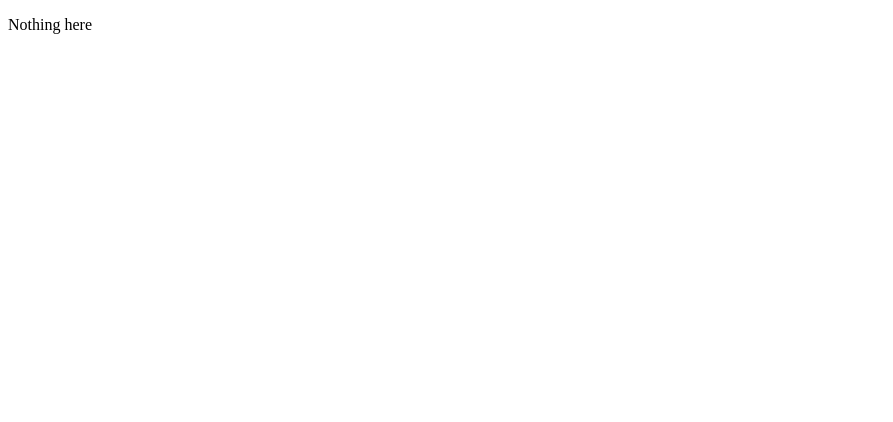
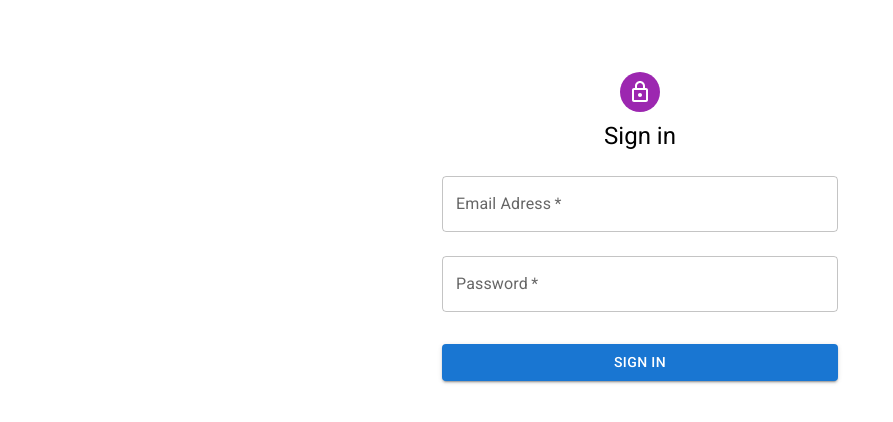
Before and after one commit to dvalentina/protected-dashboard, a React (Create React App) app in the folder front-end/: page /signin in a window 1280 px wide. Shown: the top 422 px of the page, without its empty margins (0-893 px from the left). Built offline with nearby package versions, Linux system fonts and the light colour scheme.

Commit message:
signin page layout

```diff
--- a/front-end/package.json
+++ b/front-end/package.json
@@ -5,6 +5,7 @@
   "dependencies": {
     "@emotion/react": "^11.9.3",
     "@emotion/styled": "^11.9.3",
+    "@mui/icons-material": "^5.8.4",
     "@mui/material": "^5.9.0",
     "@testing-library/jest-dom": "^5.16.4",
     "@testing-library/react": "^13.3.0",
--- a/front-end/src/components/App.jsx
+++ b/front-end/src/components/App.jsx
@@ -2,16 +2,15 @@ import React from 'react';
 import { Link, Route, Routes } from 'react-router-dom';
 
 import ExamCard from './ExamCard.tsx';
-import LoginPage from './LoginPage.tsx';
-
+import SigninPage from './SigninPage.tsx';
 
 function App() {
   return (
     <Routes>
-      <Route path='/' element={<Link to="/exam">Find out your exam result!</Link>} />
-      <Route path='/login' element={<LoginPage />} />
-      <Route path='/exam' element={<ExamCard />} />
-      <Route path='*' element={<p>Nothing here</p>} />
+      <Route path="/" element={<Link to="/exam">Find out your exam result!</Link>} />
+      <Route path="/signin" element={<SigninPage />} />
+      <Route path="/exam" element={<ExamCard />} />
+      <Route path="*" element={<p>Nothing here</p>} />
     </Routes>
   );
 }
--- a/front-end/src/components/ExamCard.tsx
+++ b/front-end/src/components/ExamCard.tsx
@@ -1,9 +1,7 @@
 import React from 'react';
 
 function ExamCard() {
-    return(
-        <div id="exam-card">Exam Card</div>
-    );
+  return <div id="exam-card">Exam Card</div>;
 }
 
 export default ExamCard;
--- a/front-end/src/components/LoginPage.tsx
+++ /dev/null
@@ -1,9 +0,0 @@
-import React from 'react';
-
-function LoginPage() {
-    return(
-        <div id="login-page">Login Page</div>
-    );
-}
-
-export default LoginPage;
--- /dev/null
+++ b/front-end/src/components/SigninPage.tsx
@@ -0,0 +1,48 @@
+import React from 'react';
+
+import LockOutlinedIcon from '@mui/icons-material/LockOutlined';
+import { Avatar, Box, Button, Container, TextField, Typography } from '@mui/material';
+import { purple } from '@mui/material/colors';
+
+function SigninPage() {
+  return (
+    <Container maxWidth="xs">
+      <SigninHeader />
+      <SigninForm />
+    </Container>
+  );
+}
+
+function SigninHeader() {
+  return (
+    <Box
+      sx={{
+        mt: 8,
+        display: 'flex',
+        flexDirection: 'column',
+        alignItems: 'center',
+      }}
+    >
+      <Avatar sx={{ bgcolor: purple[500], m: 1 }}>
+        <LockOutlinedIcon />
+      </Avatar>
+      <Typography variant="h5" component="h1">
+        Sign in
+      </Typography>
+    </Box>
+  );
+}
+
+function SigninForm() {
+  return (
+    <Box component="form" sx={{ mt: 1 }}>
+      <TextField required id="email" label="Email Adress" variant="outlined" margin="normal" fullWidth />
+      <TextField required id="password" label="Password" type="password" variant="outlined" margin="normal" fullWidth />
+      <Button variant="contained" type="submit" sx={{ mt: 3 }} fullWidth>
+        Sign In
+      </Button>
+    </Box>
+  );
+}
+
+export default SigninPage;
```
Also changed, not shown: 1 other file (tests, documents, lock files or other folders).
